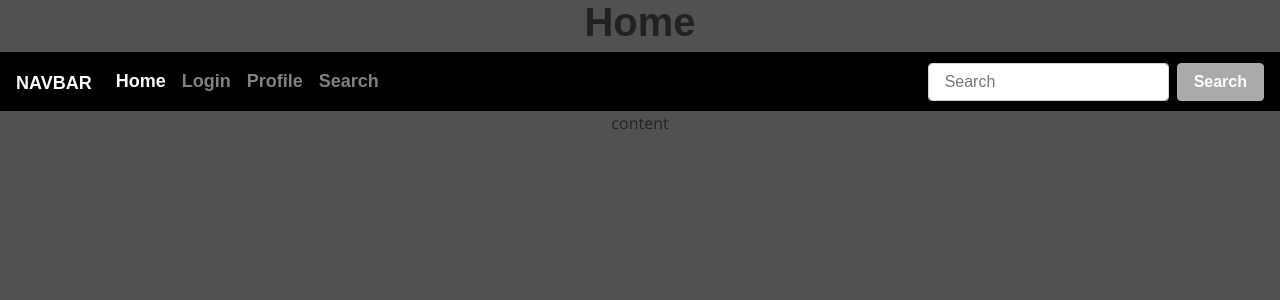
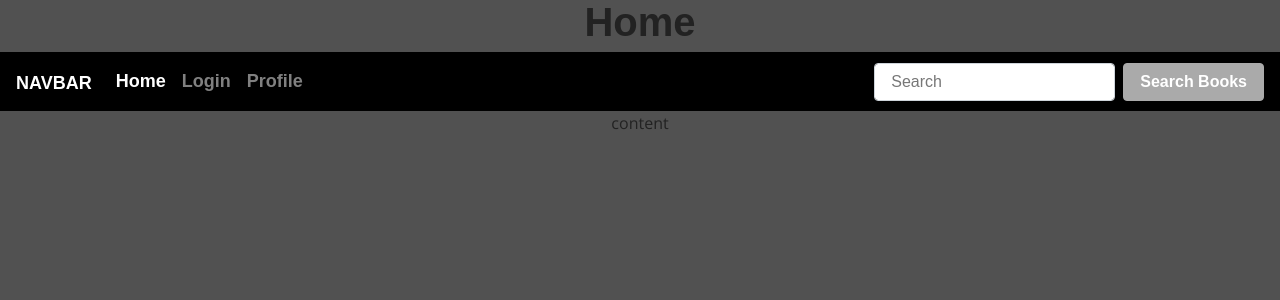
Before and after one commit to OwenCookman/MilestoneProject3, a Flask app: page / in a window 1280 px wide. Shown: the top 300 px of the page. Run offline with Flask 2, Linux system fonts and the light colour scheme; some libraries are stand-ins or nearby versions; some web fonts are replaced.

Commit message:
Search.html not needed due to Navbar

```diff
--- a/templates/base.html
+++ b/templates/base.html
@@ -22,7 +22,7 @@
         <div class="collapse navbar-collapse" id="navbarColor02">
           <ul class="navbar-nav mr-auto">
             <li class="nav-item active">
-              <a class="nav-link" href="{{ url_for('index') }}">Home <span class="sr-only">(current)</span></a>
+              <a class="nav-link" href="{{ url_for('index') }}">Home</a>
             </li>
             <li class="nav-item">
               <a class="nav-link" href="{{ url_for('login') }}">Login</a>
@@ -30,13 +30,10 @@
             <li class="nav-item">
               <a class="nav-link" href="{{ url_for('profile') }}">Profile</a>
             </li>
-            <li class="nav-item">
-              <a class="nav-link" href="{{ url_for('search') }}">Search</a>
-            </li>
           </ul>
           <form class="form-inline my-2 my-lg-0">
             <input class="form-control mr-sm-2" type="text" placeholder="Search">
-            <button class="btn btn-secondary my-2 my-sm-0" type="submit">Search</button>
+            <button class="btn btn-secondary my-2 my-sm-0" type="submit">Search Books</button>
           </form>
         </div>
       </nav>
```
Also changed, not shown: templates/search.html (deleted, +0 -8 lines).
